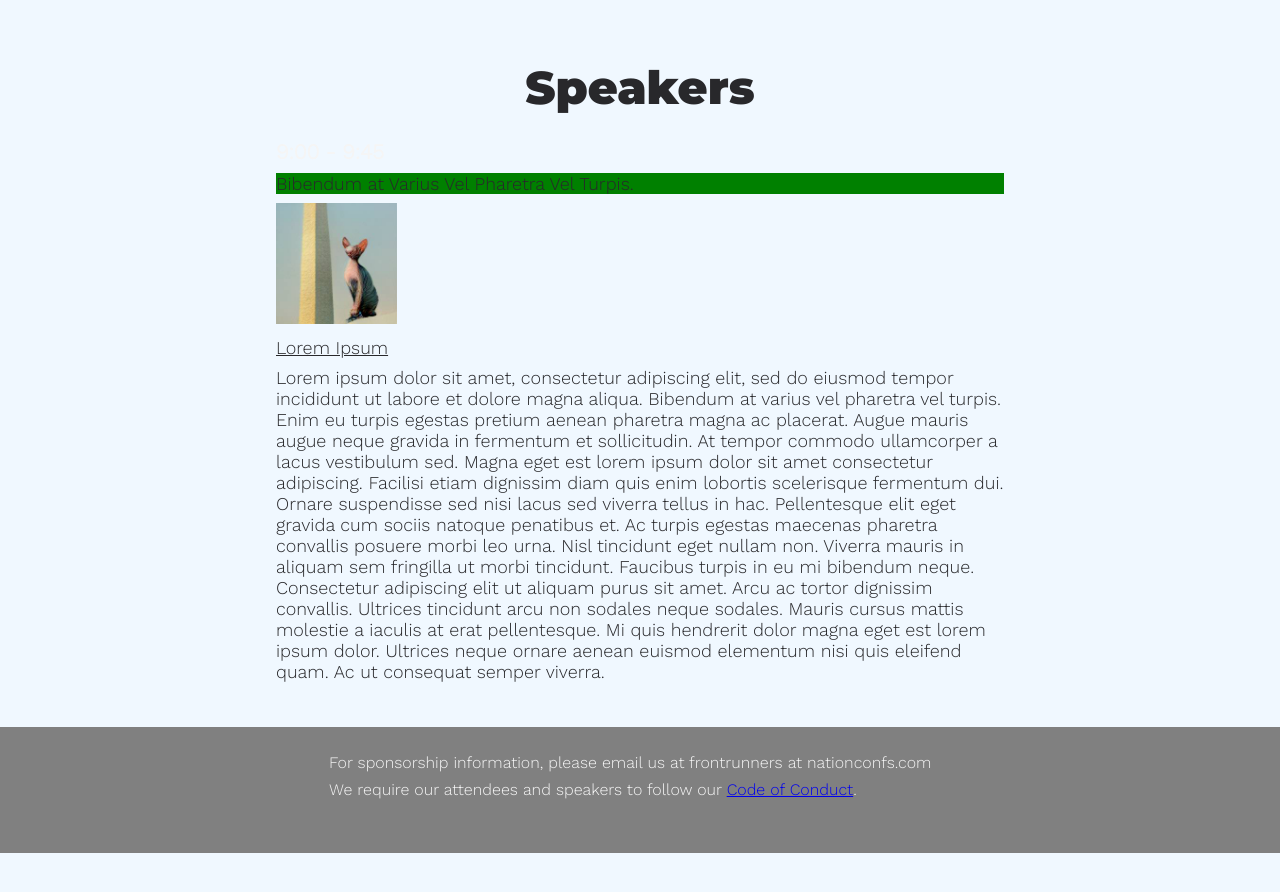
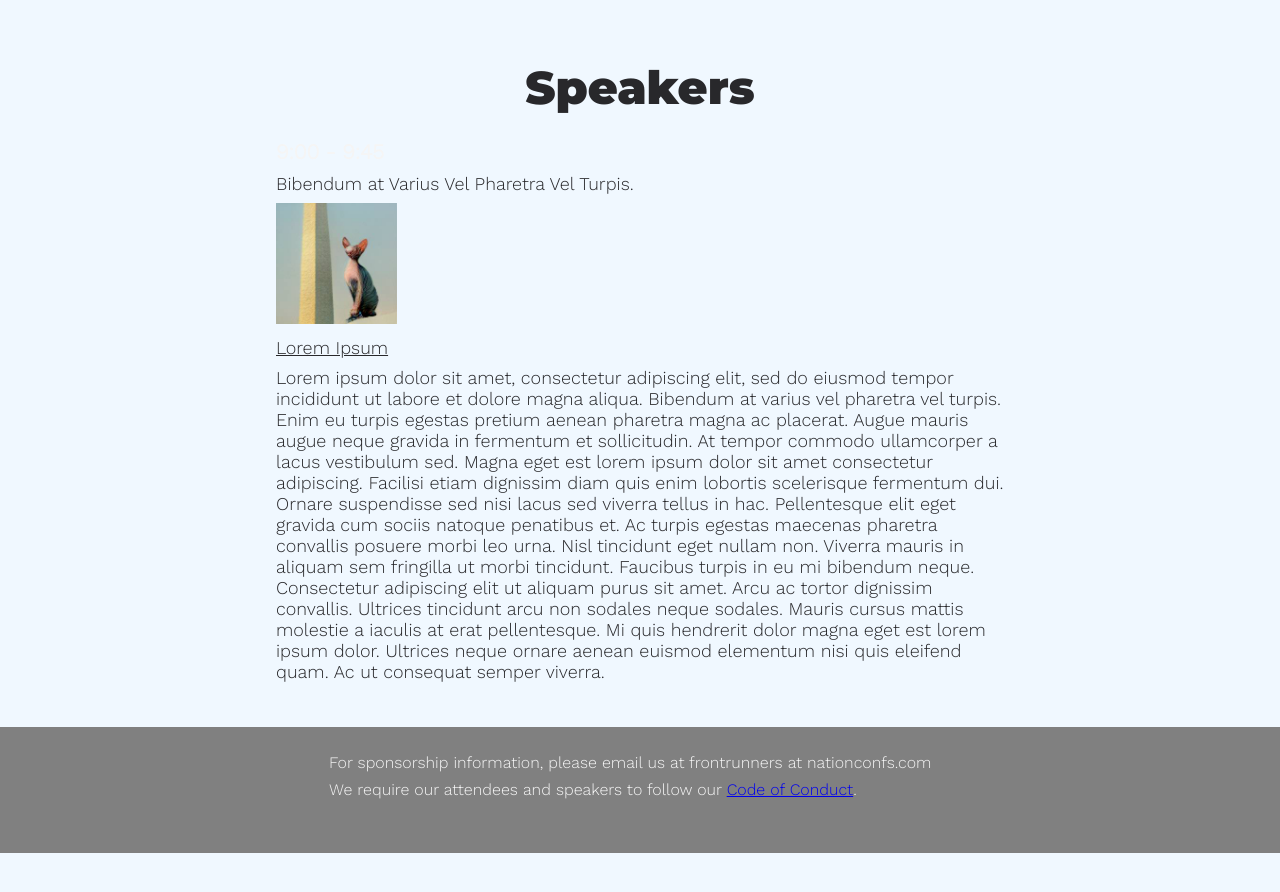
Before and after one commit to gothamgo/frontrunnersconf.github.io, a Jekyll site: the page built from test/testpage.html, in a window 1280 px wide. Shown: the top 892 px of the page. Built offline with Jekyll 4.4.1, drawn with Linux system fonts in a browser that asks for light colours.

Commit message:
Update default.html

```diff
--- a/_layouts/default.html
+++ b/_layouts/default.html
@@ -84,9 +84,6 @@
         margin: 0 auto;
         color: WhiteSmoke;
       }
-  p.speaker-title {
-    background-color: Green;
-  }
     </style>
   </head>
   <body>
```
